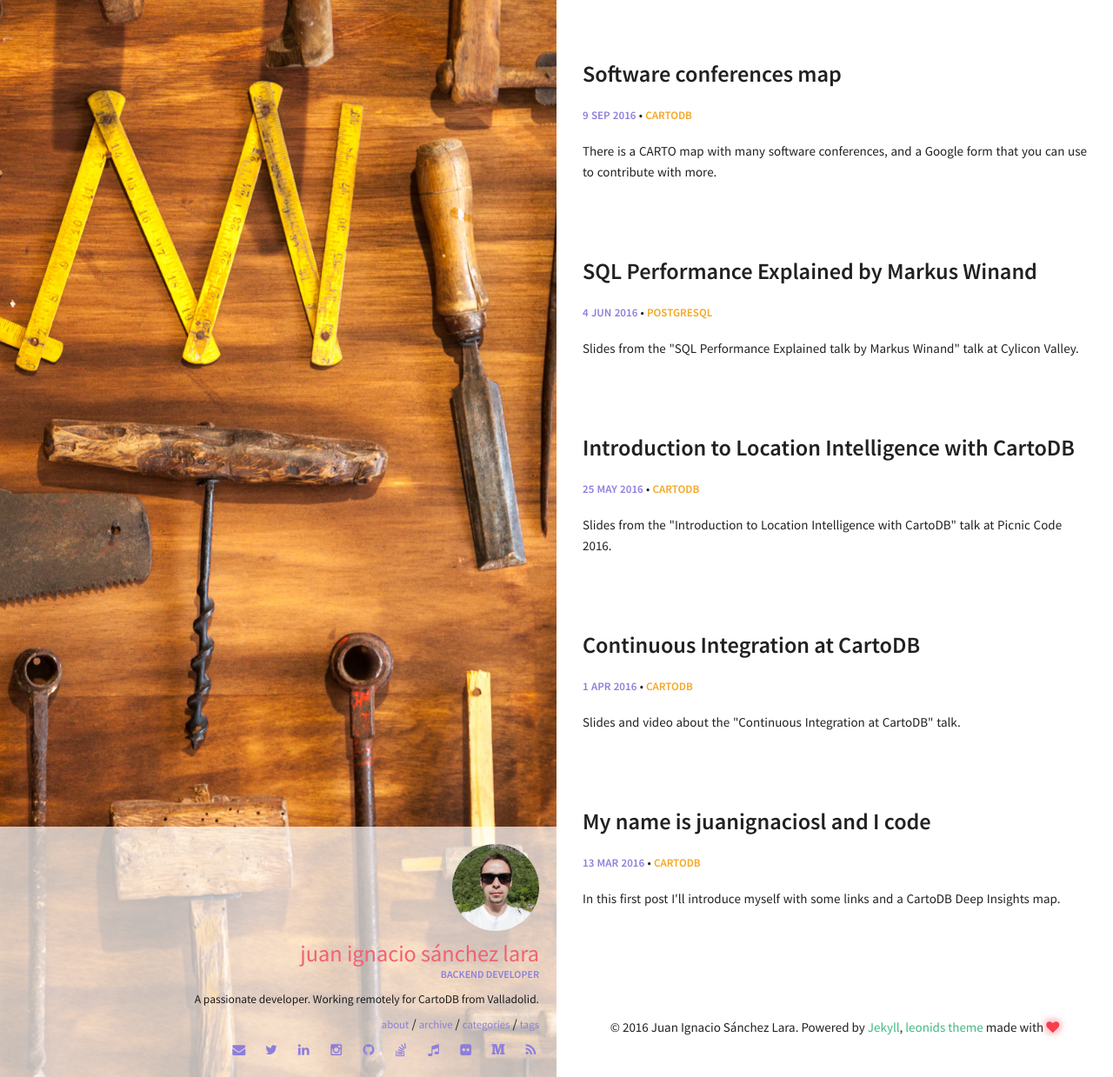
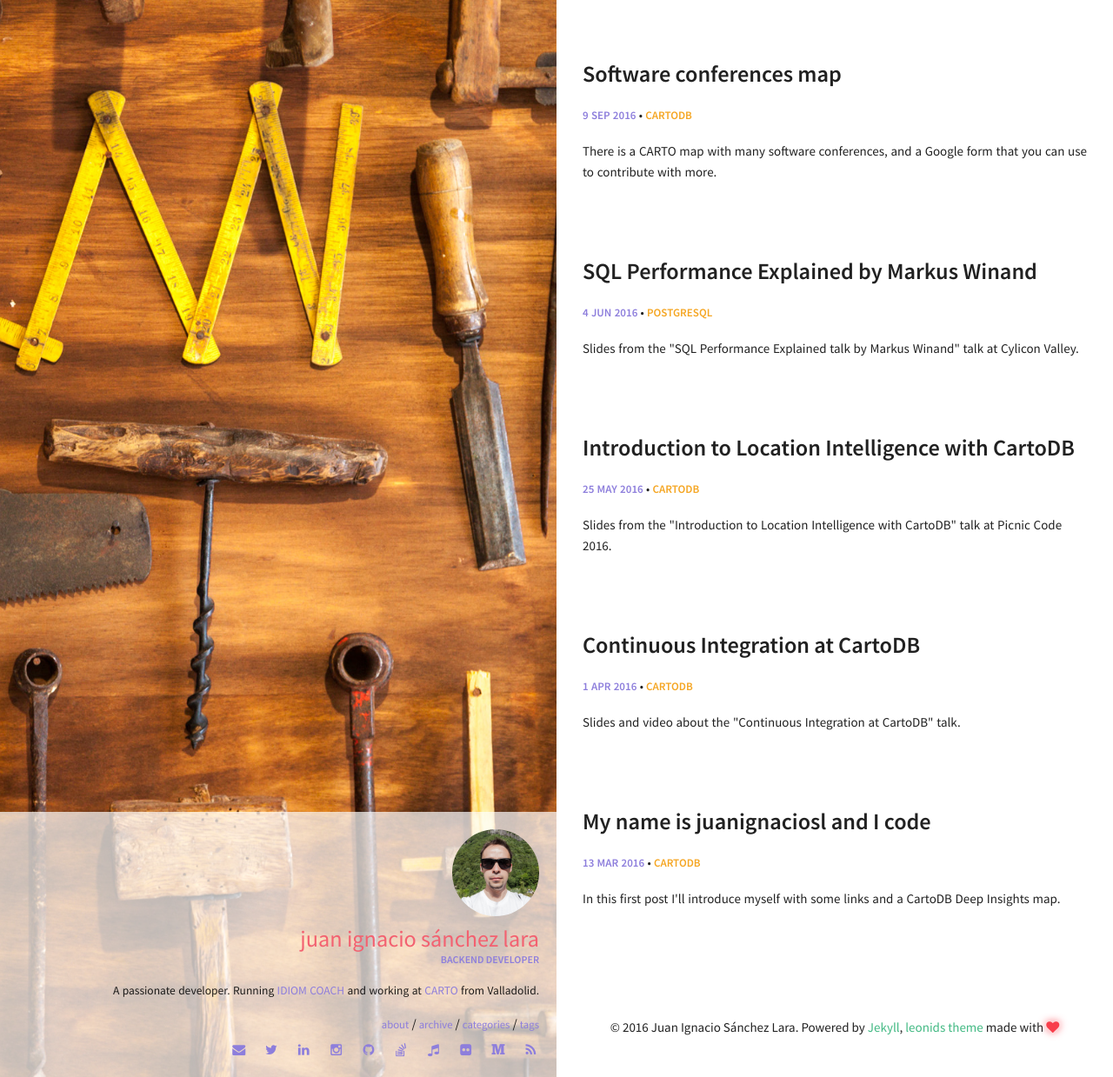
Before and after one commit to juanignaciosl/juanignaciosl.github.io, a Jekyll site: the page built from index.html, in a window 1280 px wide. Shown: the whole page at 87% size. Built offline with Jekyll 4.4.1, drawn with Linux system fonts in a browser that asks for light colours.

Commit message:
style adjustments

```diff
--- a/_config.yml
+++ b/_config.yml
@@ -3,7 +3,7 @@ encoding: utf-8
 # http://renyuanz.github.io/leonids/theme-setup/
 
 # Site settings
-title: juanignaciosl
+title: juanignaciosl on software development
 email: juanignaciosl@gmail.com
 description: > # this means to ignore newlines until "baseurl:"
   Juan Ignacio Sánchez Lara code-related stuff
@@ -19,7 +19,7 @@ owner:
   name: Juan Ignacio Sánchez Lara
   avatar: avatar.jpg
   job: "Backend Developer"
-  bio: "A passionate developer. Working remotely for CartoDB from Valladolid."
+  bio: "A passionate developer. Running [IDIOM COACH](https://idiomcoach.com) and working at [CARTO](http://carto.com) from Valladolid."
   email: juanignaciosl@gmail.com
   blog: http://www.juanignaciosl.com
   medium: juanignaciosl
--- a/_includes/head.html
+++ b/_includes/head.html
@@ -3,7 +3,7 @@
   <meta http-equiv="X-UA-Compatible" content="IE=edge">
   <meta name="viewport" content="width=device-width, initial-scale=1">
 
-  <title>{% if page.title %}{{ page.title }}{% else %}{{ site.title }} | A Jekyll theme{% endif %}</title>
+  <title>{% if page.title %}{{ page.title }}{% else %}{{ site.title }}{% endif %}</title>
   <meta name="description" content="{% if page.excerpt %}{{ page.excerpt | strip_html | strip_newlines | truncate: 160 }}{% else %}{{ site.description }}{% endif %}">
 
   <!-- CSS files -->
--- a/_includes/sidebar.html
+++ b/_includes/sidebar.html
@@ -7,7 +7,7 @@
     {% endif %}
     <a href="{{ site.url }}/" class="author_name">{{ author.name }}</a>
     <span class="author_job">{{ author.job }}</span>
-    <span class="author_bio mbm">{{ author.bio }}</span>
+    <span class="author_bio mbm">{{ author.bio | markdownify }}</span>
     <nav class="nav">
       <ul class="nav-list">
         {% for page in site.pages %} {% if page.title %}
--- a/_sass/pages/_layout.scss
+++ b/_sass/pages/_layout.scss
@@ -89,14 +89,15 @@ iframe {
       list-style: none;
       display: inline-block;
       margin-left: 1em;
-      a.social-link-item {
-        color: $secondary;
-        &:hover,
-        &:focus {
-          color: lighten($secondary, 14%);
-        }
-      }
     }
+  }
+}
+
+.social-links a.social-link-item, .author_bio a {
+  color: $secondary;
+  &:hover,
+  &:focus {
+    color: lighten($secondary, 14%);
   }
 }
 .nav-list {
--- /dev/null
+++ b/google96245d676ed071f7.html
@@ -0,0 +1 @@
+google-site-verification: google96245d676ed071f7.html
```
